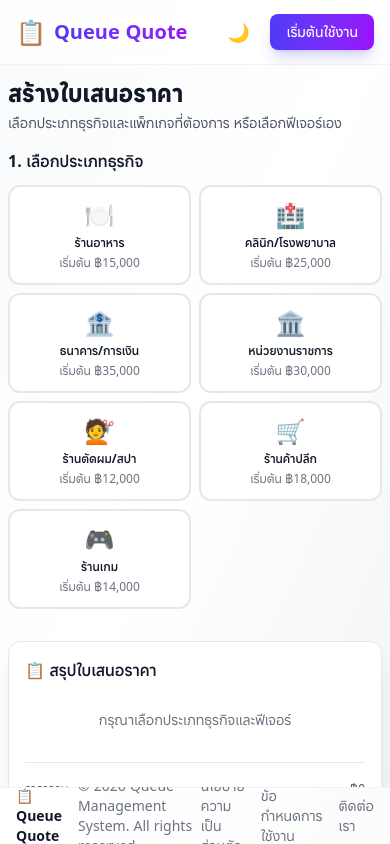
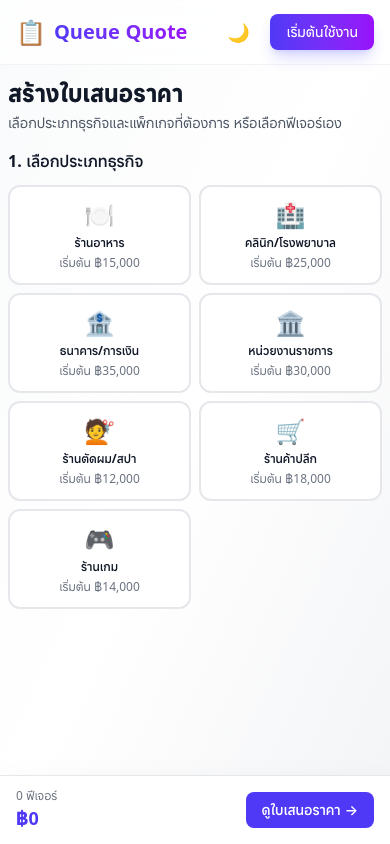
Before and after one commit to danya0365/queue-quotation-builder-nextjs, a Next.js app: page /builder in a window 390 px wide. Built offline with nearby package versions, Linux system fonts and the light colour scheme.

Commit message:
feat: Introduce a mobile-responsive floating summary bar with expand/collapse functionality and restrict the main summary panel to desktop.

```diff
--- a/public/styles/main-layout.css
+++ b/public/styles/main-layout.css
@@ -888,6 +888,83 @@
   @apply focus:outline-none focus:ring-2 focus:ring-indigo-500;
 }
 
+/* ============================================
+   Mobile Floating Summary Bar
+   ============================================ */
+.mobile-summary-bar {
+  @apply fixed bottom-0 left-0 right-0 z-50;
+  @apply bg-white dark:bg-gray-900;
+  @apply border-t border-gray-200 dark:border-gray-700;
+  @apply shadow-2xl;
+}
+
+.mobile-summary-collapsed {
+  @apply flex items-center justify-between;
+  @apply px-4 py-3;
+  @apply cursor-pointer;
+}
+
+.mobile-summary-info {
+  @apply flex flex-col;
+}
+
+.mobile-summary-count {
+  @apply text-xs text-gray-500 dark:text-gray-400;
+}
+
+.mobile-summary-price {
+  @apply text-lg font-bold text-indigo-600 dark:text-indigo-400;
+}
+
+.mobile-summary-btn {
+  @apply px-4 py-2 rounded-lg;
+  @apply bg-indigo-600 text-white;
+  @apply text-sm font-semibold;
+  @apply transition-all duration-200;
+  @apply hover:bg-indigo-700;
+}
+
+.mobile-summary-expanded {
+  @apply px-4 py-4;
+  @apply border-b border-gray-200 dark:border-gray-700;
+  @apply bg-gray-50 dark:bg-gray-800;
+  @apply max-h-[60vh] overflow-y-auto;
+}
+
+.mobile-summary-header {
+  @apply flex items-center justify-between mb-3;
+}
+
+.mobile-summary-items {
+  @apply space-y-2 mb-4;
+}
+
+.mobile-summary-item {
+  @apply flex items-center justify-between;
+  @apply py-1.5 px-2 rounded;
+  @apply bg-white dark:bg-gray-700;
+  @apply text-sm;
+}
+
+.mobile-summary-item span:first-child {
+  @apply text-gray-700 dark:text-gray-300;
+  @apply flex-1 truncate mr-2;
+}
+
+.mobile-summary-item span:last-child {
+  @apply text-gray-900 dark:text-white font-medium;
+}
+
+.mobile-summary-total {
+  @apply py-3 px-3 rounded-lg;
+  @apply bg-white dark:bg-gray-700;
+  @apply mb-4;
+}
+
+.mobile-summary-actions {
+  @apply flex gap-2;
+}
+
 .builder-export-btn {
   @apply w-full mt-4;
   @apply py-3 rounded-xl;
@@ -2225,7 +2302,7 @@
 @media (max-width: 640px) {
   /* Builder Page - Mobile */
   .builder-page {
-    @apply py-3 px-2;
+    @apply py-3 px-2 pb-24; /* Extra bottom padding for floating bar */
   }
 
   .builder-container {
--- a/src/presentation/components/builder/SummaryPanel.tsx
+++ b/src/presentation/components/builder/SummaryPanel.tsx
@@ -8,6 +8,7 @@ import { useState } from 'react';
 /**
  * SummaryPanel Component
  * Shows selected features, price calculation, and quote actions
+ * Includes a floating bottom bar for mobile
  */
 export function SummaryPanel() {
   const {
@@ -23,6 +24,7 @@ export function SummaryPanel() {
   } = useQuotationStore();
 
   const [showAllFeatures, setShowAllFeatures] = useState(false);
+  const [mobileExpanded, setMobileExpanded] = useState(false);
 
   const selectedFeaturesData = getSelectedFeaturesData();
   const projectTypeData = projectType ? getProjectTypeById(projectType) : null;
@@ -36,8 +38,12 @@ export function SummaryPanel() {
     : selectedFeaturesData.slice(0, 5);
   const hiddenCount = selectedFeaturesData.length - 5;
 
+  const hasItems = projectTypeData || selectedFeaturesData.length > 0;
+
   return (
-    <aside className="builder-summary">
+    <>
+      {/* Desktop Summary Panel */}
+      <aside className="builder-summary hidden lg:block">
         <h3 className="builder-summary-title">
           📋 สรุปใบเสนอราคา
         </h3>
@@ -79,7 +85,7 @@ export function SummaryPanel() {
           )}
 
           {/* Empty State */}
-        {!projectTypeData && selectedFeaturesData.length === 0 && (
+          {!hasItems && (
             <p className="builder-summary-empty">
               กรุณาเลือกประเภทธุรกิจและฟีเจอร์
             </p>
@@ -155,5 +161,103 @@ export function SummaryPanel() {
           </span>
         </div>
       </aside>
+
+      {/* Mobile Floating Bottom Bar */}
+      <div className="mobile-summary-bar lg:hidden">
+        {/* Expanded View */}
+        {mobileExpanded && (
+          <div className="mobile-summary-expanded">
+            <div className="mobile-summary-header">
+              <h3 className="font-semibold text-gray-900 dark:text-white">
+                📋 สรุปใบเสนอราคา
+              </h3>
+              <button
+                onClick={() => setMobileExpanded(false)}
+                className="text-gray-500 hover:text-gray-700 dark:hover:text-gray-300"
+              >
+                ✕
+              </button>
+            </div>
+
+            <div className="mobile-summary-items">
+              {projectTypeData && (
+                <div className="mobile-summary-item">
+                  <span>{projectTypeData.icon} {projectTypeData.name}</span>
+                  <span>{formatPrice(projectTypeData.basePrice)}</span>
+                </div>
+              )}
+              {selectedFeaturesData.slice(0, 5).map((feature) => (
+                <div key={feature.id} className="mobile-summary-item">
+                  <span className="truncate">{feature.name}</span>
+                  <span>{feature.price === 0 ? '-' : formatPrice(feature.price)}</span>
+                </div>
+              ))}
+              {selectedFeaturesData.length > 5 && (
+                <p className="text-xs text-gray-500 text-center">
+                  +{selectedFeaturesData.length - 5} รายการ
+                </p>
+              )}
+            </div>
+
+            <div className="mobile-summary-total">
+              <div className="flex justify-between text-sm">
+                <span>ราคารวม</span>
+                <span>{formatPrice(subtotal)}</span>
+              </div>
+              {discount > 0 && (
+                <div className="flex justify-between text-sm text-green-600">
+                  <span>ส่วนลด</span>
+                  <span>-{formatPrice(discount)}</span>
+                </div>
+              )}
+              <div className="flex justify-between font-bold text-lg mt-1">
+                <span>รวมทั้งสิ้น</span>
+                <span className="text-indigo-600 dark:text-indigo-400">{formatPrice(total)}</span>
+              </div>
+            </div>
+
+            <div className="mobile-summary-actions">
+              <Link
+                href="/quote"
+                className="main-btn main-btn-primary flex-1 justify-center"
+              >
+                📄 ใบเสนอราคา
+              </Link>
+              <button
+                onClick={() => {
+                  reset();
+                  setMobileExpanded(false);
+                }}
+                className="main-btn main-btn-ghost text-red-500"
+              >
+                🗑️
+              </button>
+            </div>
+          </div>
+        )}
+
+        {/* Collapsed Bar */}
+        <div
+          className="mobile-summary-collapsed"
+          onClick={() => hasItems && setMobileExpanded(!mobileExpanded)}
+        >
+          <div className="mobile-summary-info">
+            <span className="mobile-summary-count">
+              {selectedFeatures.length} ฟีเจอร์
+            </span>
+            <span className="mobile-summary-price">
+              {formatPrice(total)}
+            </span>
+          </div>
+          <Link
+            href="/quote"
+            className="mobile-summary-btn"
+            onClick={(e) => e.stopPropagation()}
+          >
+            ดูใบเสนอราคา →
+          </Link>
+        </div>
+      </div>
+    </>
   );
 }
```
Lines whose indentation alone changed are shown as unchanged.
